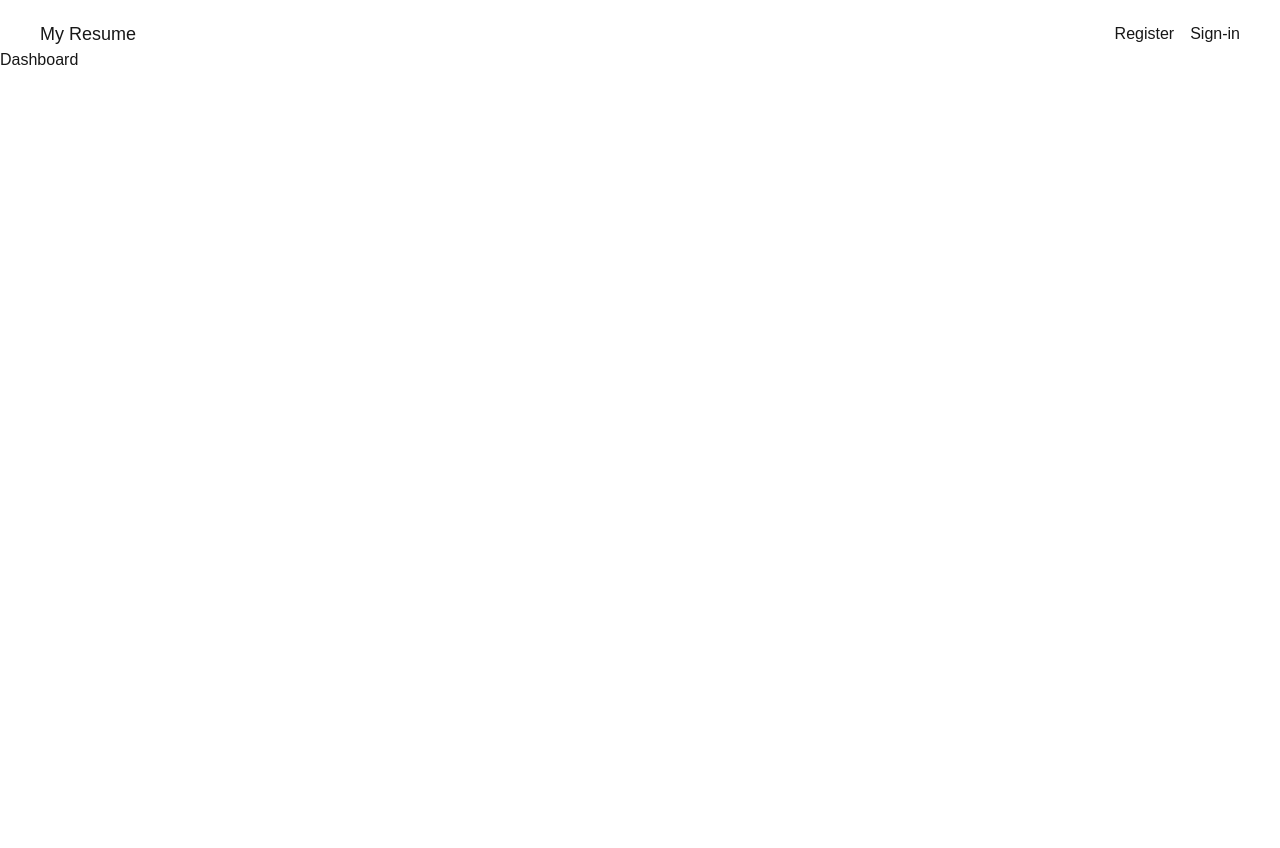
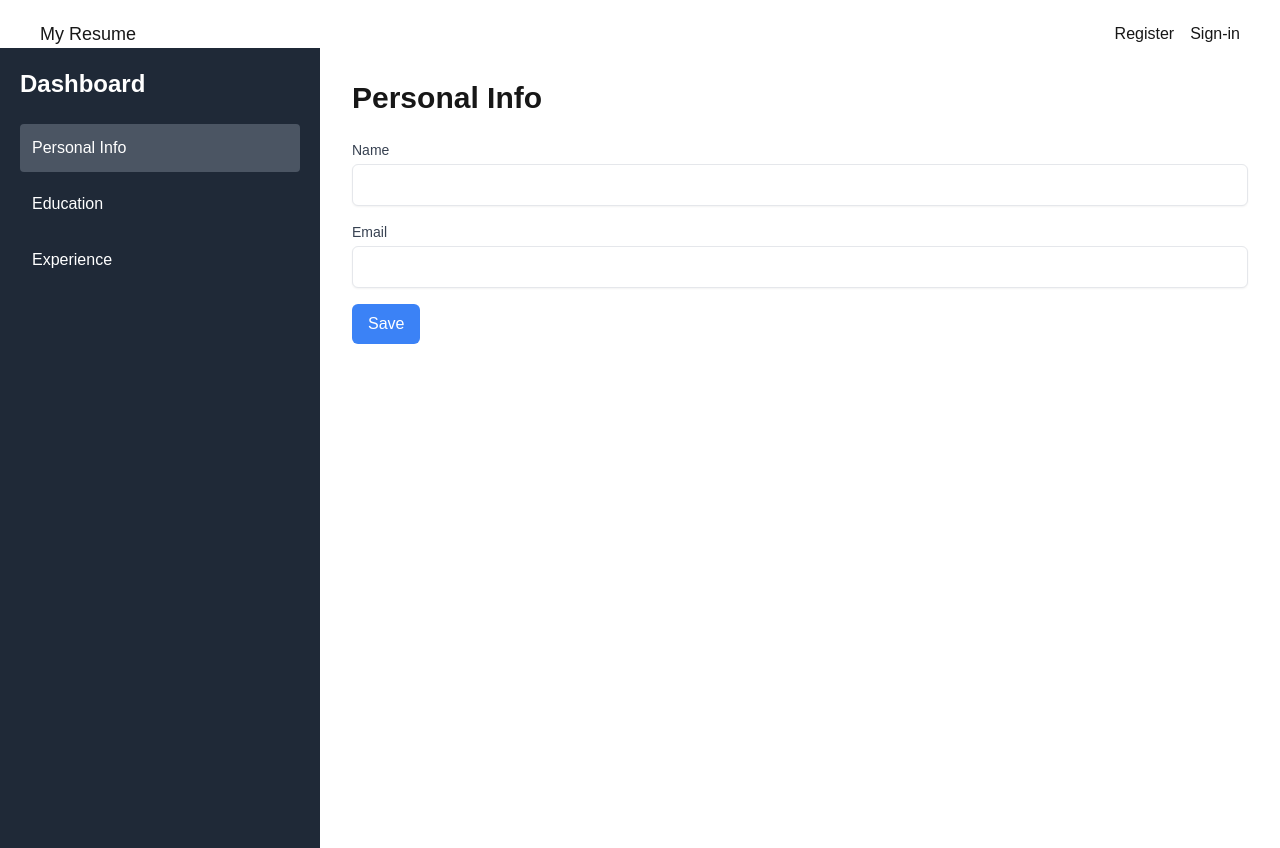
Before and after one commit to MuhammadYasirSiddique/my-resume-app, a Next.js app: page /dashboard in a window 1280 px wide. Before the commit the page ends 800 px from the top, so only its background shows below. Built offline with nearby package versions, Linux system fonts and the light colour scheme; no server answers.

Commit message:
improve dashboard design

```diff
--- a/package.json
+++ b/package.json
@@ -18,7 +18,8 @@
     "next-auth": "^4.24.7",
     "react": "^18",
     "react-dom": "^18",
-    "react-hot-toast": "^2.4.1"
+    "react-hot-toast": "^2.4.1",
+    "react-icons": "^5.3.0"
   },
   "devDependencies": {
     "@types/bcryptjs": "^2.4.6",
--- /dev/null
+++ b/src/app/dashboard/EducationForm.tsx
@@ -0,0 +1,41 @@
+const EducationForm: React.FC = () => {
+  return (
+    <form className="space-y-4">
+      <div>
+        <label
+          htmlFor="school"
+          className="block text-sm font-medium text-gray-700"
+        >
+          School
+        </label>
+        <input
+          type="text"
+          id="school"
+          className="mt-1 block w-full px-3 py-2 border rounded-md shadow-sm focus:outline-none focus:ring-indigo-500 focus:border-indigo-500"
+        />
+      </div>
+      <div>
+        <label
+          htmlFor="degree"
+          className="block text-sm font-medium text-gray-700"
+        >
+          Degree
+        </label>
+        <input
+          type="text"
+          id="degree"
+          className="mt-1 block w-full px-3 py-2 border rounded-md shadow-sm focus:outline-none focus:ring-indigo-500 focus:border-indigo-500"
+        />
+      </div>
+      {/* Add more fields */}
+      <button
+        type="submit"
+        className="mt-4 px-4 py-2 bg-blue-500 text-white rounded-md"
+      >
+        Save
+      </button>
+    </form>
+  );
+};
+
+export default EducationForm;
--- /dev/null
+++ b/src/app/dashboard/ExperienceForm.tsx
@@ -0,0 +1,96 @@
+const ExperienceForm: React.FC = () => {
+  return (
+    <form className="space-y-6">
+      {/* Job Title */}
+      <div>
+        <label
+          htmlFor="jobTitle"
+          className="block text-sm font-medium text-gray-700"
+        >
+          Job Title
+        </label>
+        <input
+          type="text"
+          id="jobTitle"
+          className="mt-1 block w-full px-3 py-2 border rounded-md shadow-sm focus:outline-none focus:ring-indigo-500 focus:border-indigo-500 sm:text-sm"
+          placeholder="Enter your job title"
+        />
+      </div>
+
+      {/* Company Name */}
+      <div>
+        <label
+          htmlFor="company"
+          className="block text-sm font-medium text-gray-700"
+        >
+          Company Name
+        </label>
+        <input
+          type="text"
+          id="company"
+          className="mt-1 block w-full px-3 py-2 border rounded-md shadow-sm focus:outline-none focus:ring-indigo-500 focus:border-indigo-500 sm:text-sm"
+          placeholder="Enter company name"
+        />
+      </div>
+
+      {/* Start Date and End Date */}
+      <div className="grid grid-cols-1 gap-6 sm:grid-cols-2">
+        {/* Start Date */}
+        <div>
+          <label
+            htmlFor="startDate"
+            className="block text-sm font-medium text-gray-700"
+          >
+            Start Date
+          </label>
+          <input
+            type="date"
+            id="startDate"
+            className="mt-1 block w-full px-3 py-2 border rounded-md shadow-sm focus:outline-none focus:ring-indigo-500 focus:border-indigo-500 sm:text-sm"
+          />
+        </div>
+
+        {/* End Date */}
+        <div>
+          <label
+            htmlFor="endDate"
+            className="block text-sm font-medium text-gray-700"
+          >
+            End Date
+          </label>
+          <input
+            type="date"
+            id="endDate"
+            className="mt-1 block w-full px-3 py-2 border rounded-md shadow-sm focus:outline-none focus:ring-indigo-500 focus:border-indigo-500 sm:text-sm"
+          />
+        </div>
+      </div>
+
+      {/* Job Description */}
+      <div>
+        <label
+          htmlFor="jobDescription"
+          className="block text-sm font-medium text-gray-700"
+        >
+          Job Description
+        </label>
+        <textarea
+          id="jobDescription"
+          className="mt-1 block w-full px-3 py-2 border rounded-md shadow-sm focus:outline-none focus:ring-indigo-500 focus:border-indigo-500 sm:text-sm"
+          rows={4}
+          placeholder="Describe your responsibilities and achievements"
+        ></textarea>
+      </div>
+
+      {/* Save Button */}
+      <button
+        type="submit"
+        className="mt-4 w-full sm:w-auto px-4 py-2 bg-blue-500 text-white rounded-md hover:bg-blue-600 transition"
+      >
+        Save Experience
+      </button>
+    </form>
+  );
+};
+
+export default ExperienceForm;
--- /dev/null
+++ b/src/app/dashboard/PersonalInfoForm.tsx
@@ -0,0 +1,41 @@
+const PersonalInfoForm: React.FC = () => {
+  return (
+    <form className="space-y-4">
+      <div>
+        <label
+          htmlFor="name"
+          className="block text-sm font-medium text-gray-700"
+        >
+          Name
+        </label>
+        <input
+          type="text"
+          id="name"
+          className="mt-1 block w-full px-3 py-2 border rounded-md shadow-sm focus:outline-none focus:ring-indigo-500 focus:border-indigo-500"
+        />
+      </div>
+      <div>
+        <label
+          htmlFor="email"
+          className="block text-sm font-medium text-gray-700"
+        >
+          Email
+        </label>
+        <input
+          type="email"
+          id="email"
+          className="mt-1 block w-full px-3 py-2 border rounded-md shadow-sm focus:outline-none focus:ring-indigo-500 focus:border-indigo-500"
+        />
+      </div>
+      {/* Add more fields as needed */}
+      <button
+        type="submit"
+        className="mt-4 px-4 py-2 bg-blue-500 text-white rounded-md"
+      >
+        Save
+      </button>
+    </form>
+  );
+};
+
+export default PersonalInfoForm;
--- a/src/app/dashboard/page.tsx
+++ b/src/app/dashboard/page.tsx
@@ -1,7 +1,75 @@
-import React from "react";
+// import React from "react";
 
-function Dashboard() {
-  return <div>Dashboard</div>;
-}
+// function Dashboard() {
+//   return <div>Dashboard</div>;
+// }
+
+// export default Dashboard;
+
+"use client";
+import React, { useState } from "react";
+import PersonalInfoForm from "./PersonalInfoForm";
+import EducationForm from "./EducationForm";
+import ExperienceForm from "./ExperienceForm";
+
+const Dashboard: React.FC = () => {
+  const [activeSection, setActiveSection] = useState("Personal Info");
+
+  const renderSection = () => {
+    switch (activeSection) {
+      case "Personal Info":
+        return <PersonalInfoForm />;
+      case "Education":
+        return <EducationForm />;
+      case "Experience":
+        return <ExperienceForm />;
+      // Add more cases for other sections as needed
+      default:
+        return <PersonalInfoForm />;
+    }
+  };
+
+  return (
+    <div className="flex flex-col sm:flex-row h-screen">
+      {/* Sidebar */}
+      <div className="sm:w-1/4 w-full bg-gray-800 text-white p-5">
+        <h2 className="text-2xl font-semibold mb-6">Dashboard</h2>
+        <ul className="space-y-2">
+          <li
+            onClick={() => setActiveSection("Personal Info")}
+            className={`cursor-pointer p-3 rounded ${
+              activeSection === "Personal Info" ? "bg-gray-600" : ""
+            }`}
+          >
+            Personal Info
+          </li>
+          <li
+            onClick={() => setActiveSection("Education")}
+            className={`cursor-pointer p-3 rounded ${
+              activeSection === "Education" ? "bg-gray-600" : ""
+            }`}
+          >
+            Education
+          </li>
+          <li
+            onClick={() => setActiveSection("Experience")}
+            className={`cursor-pointer p-3 rounded ${
+              activeSection === "Experience" ? "bg-gray-600" : ""
+            }`}
+          >
+            Experience
+          </li>
+          {/* Add more navigation items */}
+        </ul>
+      </div>
+
+      {/* Main content area */}
+      <div className="w-full sm:w-3/4 p-8">
+        <h1 className="text-3xl font-bold mb-6">{activeSection}</h1>
+        {renderSection()}
+      </div>
+    </div>
+  );
+};
 
 export default Dashboard;
--- a/src/components/NavbarLogedIn.tsx
+++ b/src/components/NavbarLogedIn.tsx
@@ -249,12 +249,8 @@ function NavbarLogin() {
               className="rounded-full"
             />
             <div className="ml-2">
-              <h2 className="text-sm font-semibold">
-                {session?.user?.name || "Guest User"}
-              </h2>
-              <p className="text-xs text-gray-500">
-                {session?.user?.email || "guest@example.com"}
-              </p>
+              <h2 className="text-sm font-semibold">{session?.user?.name}</h2>
+              <p className="text-xs text-gray-500">{session?.user?.email}</p>
             </div>
           </div>
           <hr />
@@ -290,12 +286,8 @@ function NavbarLogin() {
             className="rounded-full"
           />
           <div className="ml-2">
-            <h2 className="text-sm font-semibold">
-              {session?.user?.name || "Guest User"}
-            </h2>
-            <p className="text-xs text-gray-500">
-              {session?.user?.email || "guest@example.com"}
-            </p>
+            <h2 className="text-sm font-semibold">{session?.user?.name}</h2>
+            <p className="text-xs text-gray-500">{session?.user?.email}</p>
           </div>
         </div>
         <hr />
```
Also changed, not shown: 1 other file (tests, documents, lock files or other folders).
